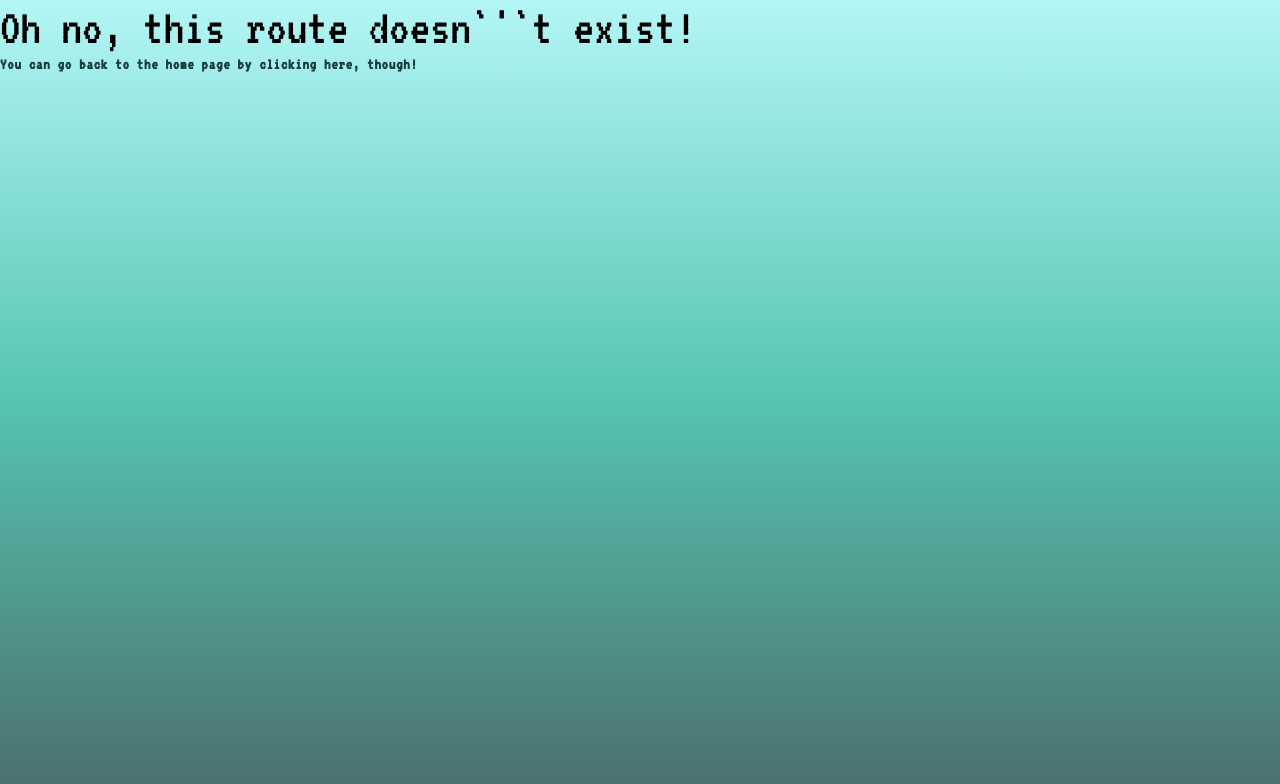
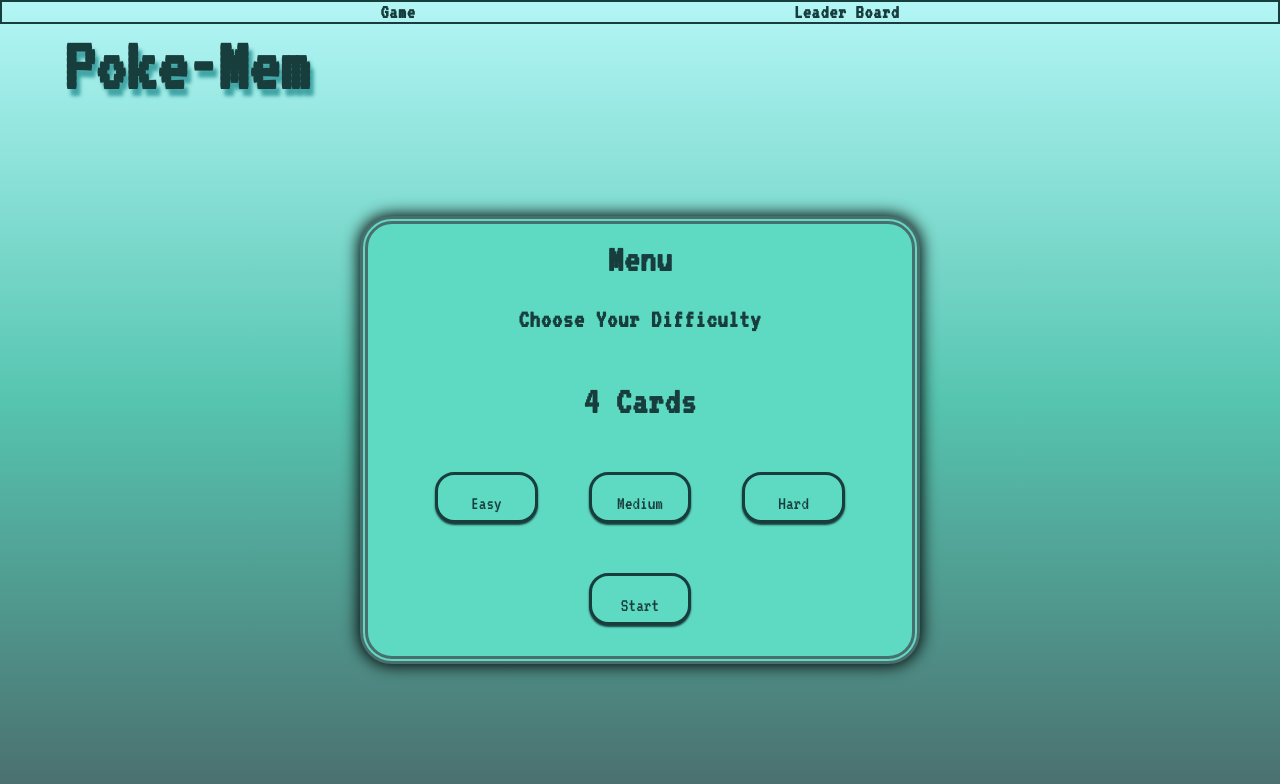
Before and after one commit to aamcn/memory-game, a React (Vite) app: page /memory-game/game-page in a window 1280 px wide. Shown: the top 784 px of the page. Built offline with nearby package versions, Linux system fonts and the light colour scheme.

Commit message:
chore: Revert page urls and routes

```diff
--- a/src/components/navBar/Navbar.jsx
+++ b/src/components/navBar/Navbar.jsx
@@ -10,12 +10,12 @@ function Navbar() {
       id="navbar"
       aria-label="navbar"
     >
-      <Link id="game-link" to="/memory-game/game-page" aria-label="Game Page Link">
+      <Link id="game-link" to="/game-page" aria-label="Game Page Link">
         Game
       </Link>
       <Link
         id="leaderboard-link"
-        to="/memory-game/leader-board"
+        to="/leader-board"
         aria-label="Leader Board Link"
       >
         Leader Board
--- a/src/routes.jsx
+++ b/src/routes.jsx
@@ -10,10 +10,10 @@ const routes = [
     path: "/",
     element: <App />,
     children: [
-      { path: "/memory-game/landing-page", element: <LandingPage /> },
+      { path: "/landing-page", element: <LandingPage /> },
       { index: true, element: <LandingPage /> },
-      { path: "/memory-game/game-page", element: <GamePage /> },
-      { path: "/memory-game/leader-board", element: <LeaderBoardPage /> },
+      { path: "/game-page", element: <GamePage /> },
+      { path: "/leader-board", element: <LeaderBoardPage /> },
     ],
     errorElement: <RouterErrorPage />,
   },
```
